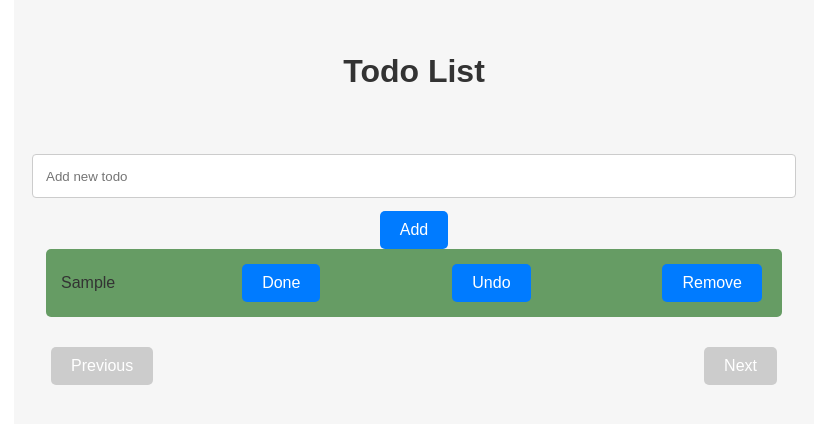
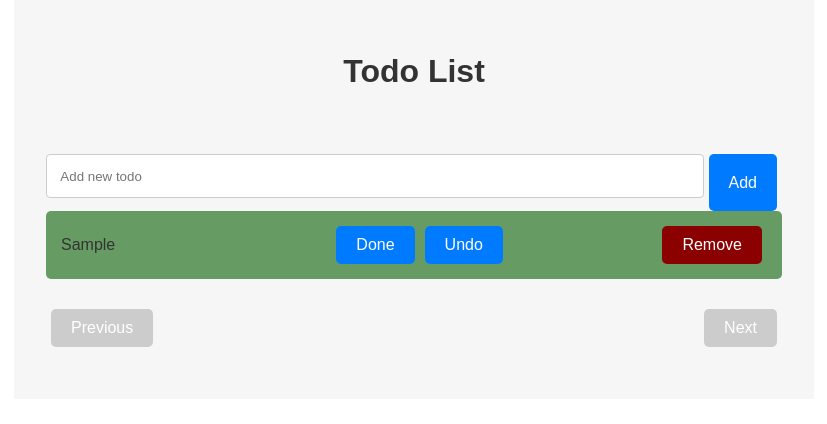
Before and after one commit to pokke/npm-react-app, a React (Create React App) app in the folder todo-app/: page / in a window 1280 px wide. Both pictures are taken after typing "Sample" into the empty fields and a click on the button "Add". Shown: the top 424 px of the page, without its empty margins (226-1053 px from the left). Built offline with nearby package versions, Linux system fonts and the light colour scheme.

Commit message:
More styling

```diff
--- a/todo-app/src/App.css
+++ b/todo-app/src/App.css
@@ -76,6 +76,19 @@ button:disabled {
     margin: 20px auto;
 }
 
-button {
-    margin: 0 5px;
+.add-todo-container {
+    display: flex;
+    justify-content: space-between;
+    width: 100%;
 }
+
+.actions-container {
+    display: flex;
+    justify-content: space-between;
+    width: 100px;
+    margin-right: 10px;
+}
+
+.remove-container button {
+    background-color: darkred;
+}
--- a/todo-app/src/App.js
+++ b/todo-app/src/App.js
@@ -61,6 +61,7 @@ function App() {
     return (
         <div className="App">
             <h1 className="title">Todo List</h1>
+            <div className="add-todo-container">
                 <input
                     type="text"
                     value={newTodo}
@@ -68,6 +69,7 @@ function App() {
                     placeholder="Add new todo"
                 />
                 <button onClick={addTodo}>Add</button>
+            </div>
             <ul className="todo-list">
                 {todosToShow.map((todo) => (
                     <li
@@ -77,15 +79,19 @@ function App() {
                         key={todo.id}
                     >
                         {todo.title}
+                        <div className="actions-container">
                             <button onClick={() => handleCompleted(todo)}>
                                 Done
                             </button>
                             <button onClick={() => handleUncompleted(todo)}>
                                 Undo
                             </button>
+                        </div>
+                        <div className="remove-container">
                             <button onClick={() => handleRemove(todo)}>
                                 Remove
                             </button>
+                        </div>
                     </li>
                 ))}
             </ul>
```
Lines whose indentation alone changed are shown as unchanged.
